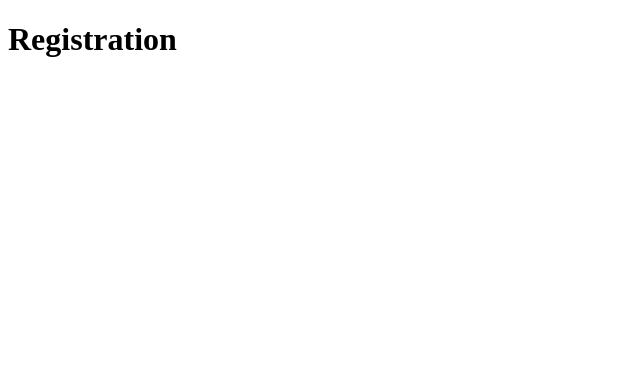
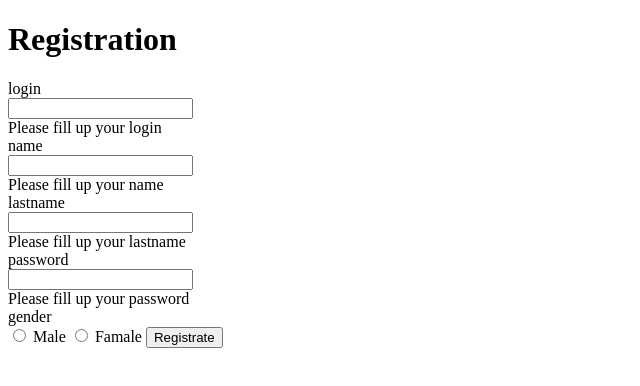
Before and after one commit to davitSahakyan/registration, a website built with webpack: page index.html in a window 1280 px wide. Shown: the whole page, without its empty margins (0-640 px from the left). Built offline with nearby package versions, Linux system fonts and the light colour scheme.

Commit message:
Add base html

```diff
--- a/index.html
+++ b/index.html
@@ -7,8 +7,45 @@
         <title>Registration</title>
     </head>
     <body>
-        <div class="root">
+        <div class="container">
             <h1>Registration</h1>
+            <div class="loginContainer">
+                <form class="form" method="GET" name="form" id="form">
+                    <div class="title">login</div>
+                    <input type="text" id="loginInput" name="login" />
+                    <div id="loginError">Please fill up your login</div>
+
+                    <div class="title">name</div>
+                    <input type="text" id="nameInput" name="name" />
+                    <div id="loginError">Please fill up your name</div>
+
+                    <div class="title">lastname</div>
+                    <input type="text" id="lastnameInput" name="lastname" />
+                    <div id="loginError">Please fill up your lastname</div>
+
+                    <div class="title">password</div>
+                    <input type="password" id="passInput" name="password" />
+                    <div id="passwordError">Please fill up your password</div>
+
+                    <div class="title">gender</div>
+                    <input
+                        type="radio"
+                        id="maleInput"
+                        name="gender"
+                        value="male"
+                    />
+                    <label for="maleInput">Male</label>
+                    <input
+                        type="radio"
+                        id="passInput"
+                        name="gender"
+                        value="male"
+                    />
+                    <label for="maleInput">Famale</label>
+
+                    <button type="submit" id="loginButton">Registrate</button>
+                </form>
+            </div>
         </div>
     </body>
 </html>
```
